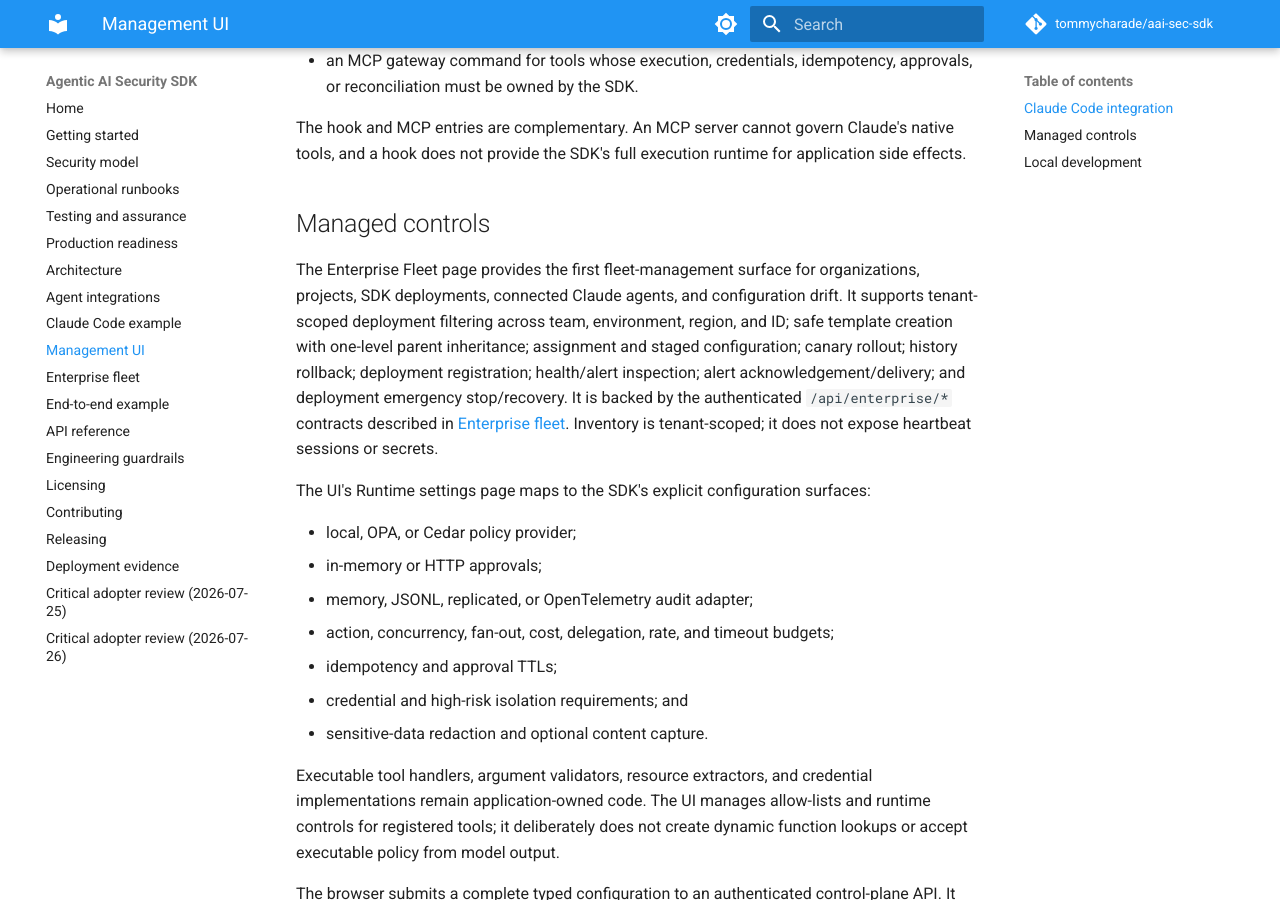
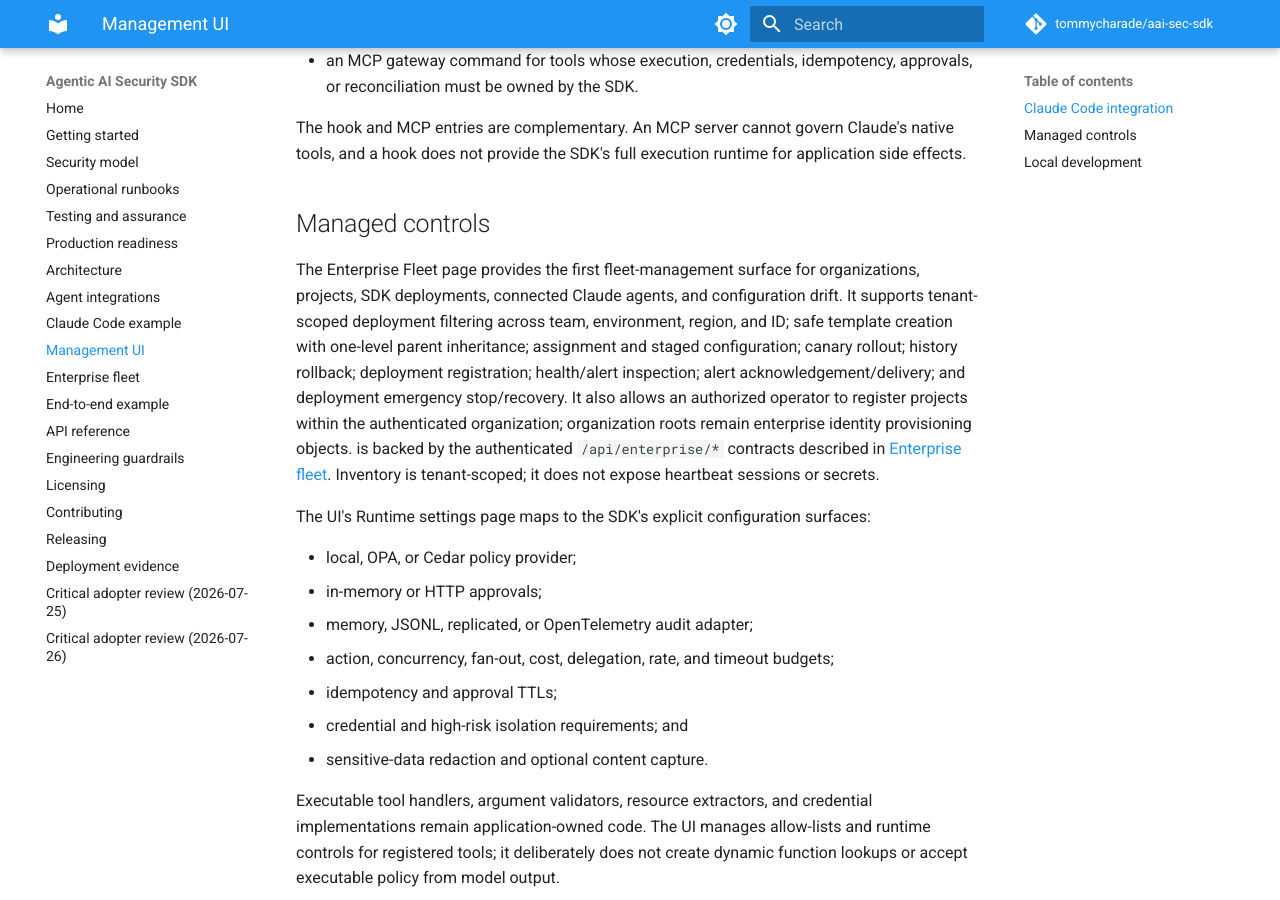
Before and after one commit to tommycharade/aai-sec-sdk, an MkDocs documentation site: the page built from docs/ui.md, in a window 1280 px wide and 900 px high, scrolled down 493 px. Built offline with MkDocs 1.6.1 and Material for MkDocs 9.7.7, drawn with Linux system fonts in a browser that asks for light colours; comment, search, counter and statistics services are not loaded.

Commit message:
Document project fleet provisioning

```diff
--- a/docs/ui.md
+++ b/docs/ui.md
@@ -32,6 +32,9 @@ team, environment, region, and ID; safe template creation with one-level
 parent inheritance; assignment and staged configuration; canary rollout;
 history rollback; deployment registration; health/alert inspection; alert
 acknowledgement/delivery; and deployment emergency stop/recovery. It
+also allows an authorized operator to register projects within the
+authenticated organization; organization roots remain enterprise identity
+provisioning objects.
 is backed by the authenticated `/api/enterprise/*` contracts described in
 [Enterprise fleet](enterprise-fleet.md). Inventory is tenant-scoped; it does
 not expose heartbeat sessions or secrets.
```
